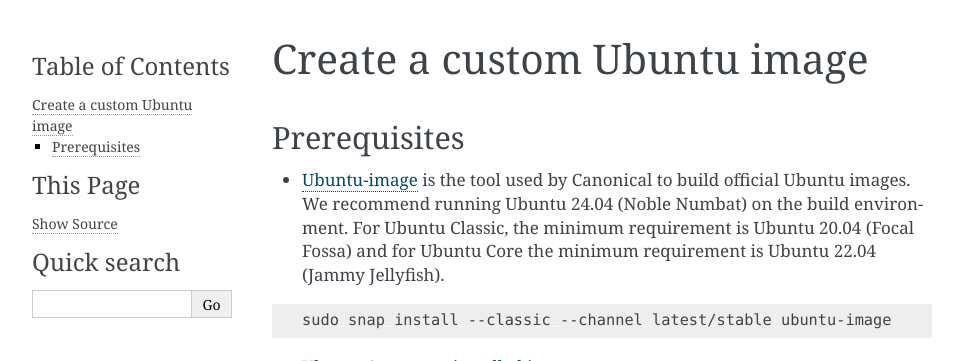
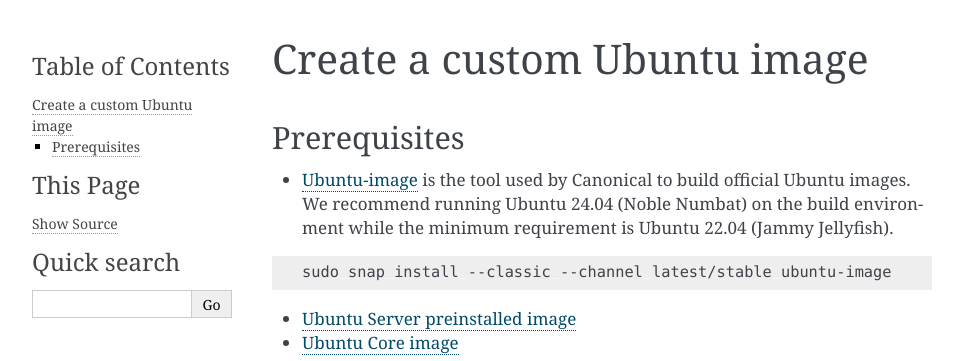
Before and after one commit to canonical/ubuntu-for-jetson, a Sphinx documentation site: the page built from docs/how-to/build-image.rst, in a window 1280 px wide, cut to the strip 0-361 px from the top of the page. Shown: the whole strip, without its empty margins (148-1111 px from the left). Built offline with Sphinx 7.4.7, drawn with Linux system fonts in a browser that asks for light colours; comment, search, counter and statistics services are not loaded.

Commit message:
Remove Ubuntu 20.04 requirement for Ubuntu server
Signed-off-by: Sebastian Weyer <sebastian.weyer@canonical.com>

```diff
--- a/docs/how-to/build-image.rst
+++ b/docs/how-to/build-image.rst
@@ -7,7 +7,7 @@
 Prerequisites
 -------------
 
-* `Ubuntu-image`_ is the tool used by Canonical to build official Ubuntu images. We recommend running Ubuntu 24.04 (Noble Numbat) on the build environment. For Ubuntu Classic, the minimum requirement is Ubuntu 20.04 (Focal Fossa) and for Ubuntu Core the minimum requirement is Ubuntu 22.04 (Jammy Jellyfish).
+* `Ubuntu-image`_ is the tool used by Canonical to build official Ubuntu images. We recommend running Ubuntu 24.04 (Noble Numbat) on the build environment while the minimum requirement is Ubuntu 22.04 (Jammy Jellyfish).
 
 .. _Ubuntu-image: https://github.com/canonical/ubuntu-image
 
```
